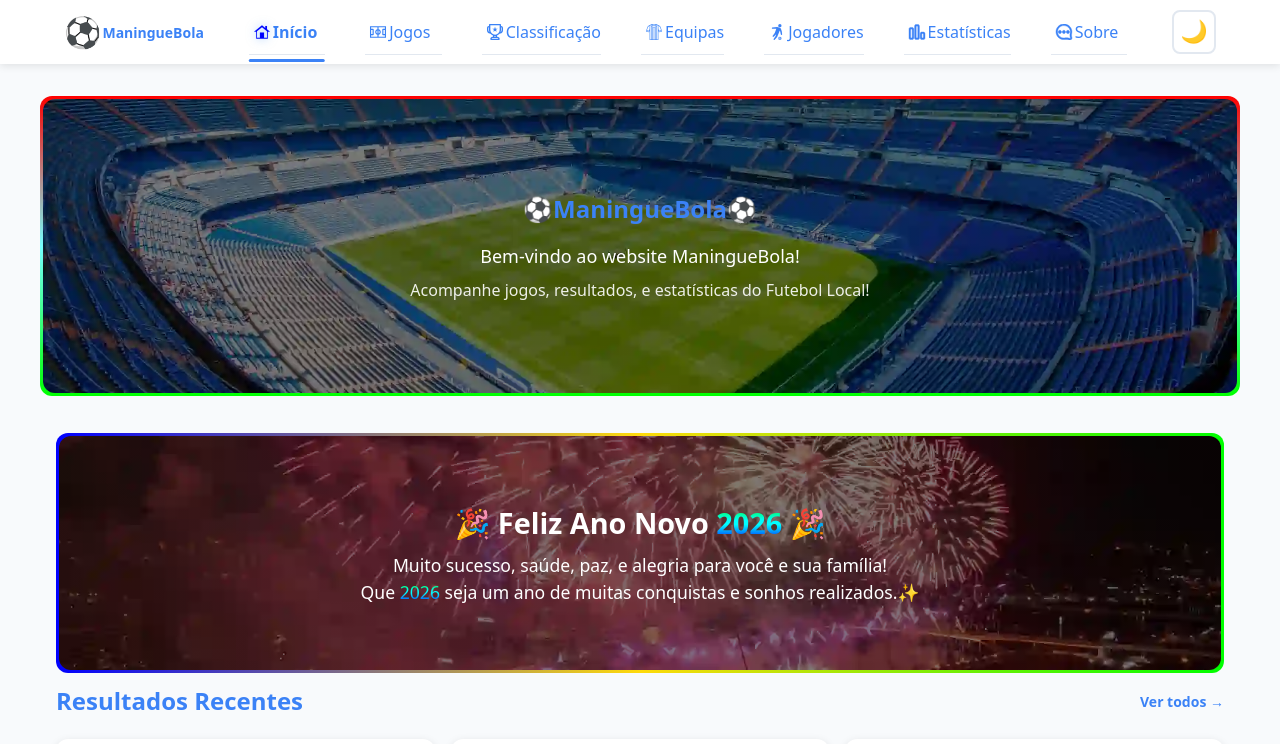
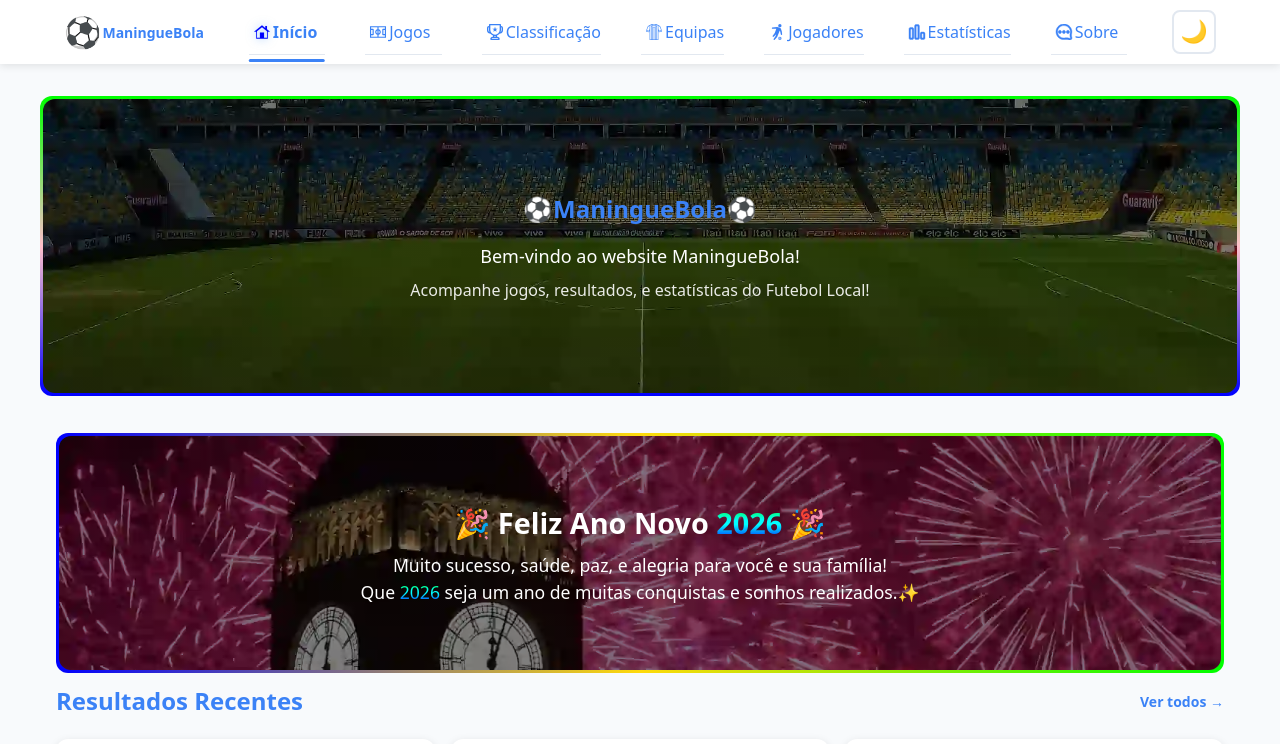
Before and after one commit to Raimundroid/maninguebola, a React (Vite) app: page / in a window 1280 px wide. Shown: the top 744 px of the page. Built offline with nearby package versions, Linux system fonts and the light colour scheme.

Commit message:
new images for both the banners, and a new gradient border for the hero section

```diff
--- a/index.html
+++ b/index.html
@@ -32,7 +32,7 @@
 
     <link
       rel="preload"
-      href="/images/hero/blue-stadium-0.webp"
+      href="/images/hero/blue&yellow-half-stadium-0.webp"
       as="image"
       fetchpriority="high"
     />
@@ -45,7 +45,7 @@
 
     <link
       rel="preload"
-      href="/images/seasonalBanner/belgrade-new-year-fireworks-0.webp"
+      href="/images/seasonalBanner/clock-tower-fireworks-0.webp"
       as="image"
       fetchpriority="auto"
     />
--- a/src/components/Hero/Hero.css
+++ b/src/components/Hero/Hero.css
@@ -10,8 +10,7 @@
   /* --- Gradient Border Implementation --- */
   /* 1. Use background-clip to ensure the background only covers the border box (transparent inside) */
   /* Remove the 'Inner background color' line that filled the interior */
-  background: linear-gradient(180deg, red 0%, rgb(118, 255, 255), lime 100%)
-    border-box;
+  background: linear-gradient(180deg, lime 0%, pink, blue 100%) border-box;
 
   /* 2. Set the border-radius */
   border-radius: 12px;
@@ -44,11 +43,11 @@
 
   /* --- Background Image Properties (Best Definitions) --- */
   background-image: linear-gradient(rgba(0, 0, 0, 0.5), rgba(0, 0, 0, 0.5)),
-    url("/images/hero/blue-stadium-0.webp"); /* Adds dark overlay for readability */
+    url("/images/hero/blue&yellow-half-stadium-0.webp"); /* Adds dark overlay for readability */
   /* "blue-stadium-0.webp" */
   /* "blue&yellow-half-stadium-0.webp"*/
   /* "football-field-upperview-0.webp" */
-  background-position: center;
+  background-position: bottom;
   background-repeat: no-repeat;
   background-size: cover; /* ESSENTIAL: Ensures the image covers the entire area */
 
--- a/src/components/atoms/newYearBanner/NewYearBanner.css
+++ b/src/components/atoms/newYearBanner/NewYearBanner.css
@@ -98,7 +98,7 @@
 
   /* --- Background Image Properties (Best Definitions) --- */
   background-image: linear-gradient(rgba(0, 0, 0, 0.5), rgba(0, 0, 0, 0.5)),
-    url("/images/seasonalBanner/belgrade-new-year-fireworks-0.webp"); /* Adds dark overlay for readability */
+    url("/images/seasonalBanner/clock-tower-fireworks-0.webp"); /* Adds dark overlay for readability */
 
   /* belgrade-new-year-fireworks-0.webp */
   /* clock-tower-fireworks-0.webp */
```
